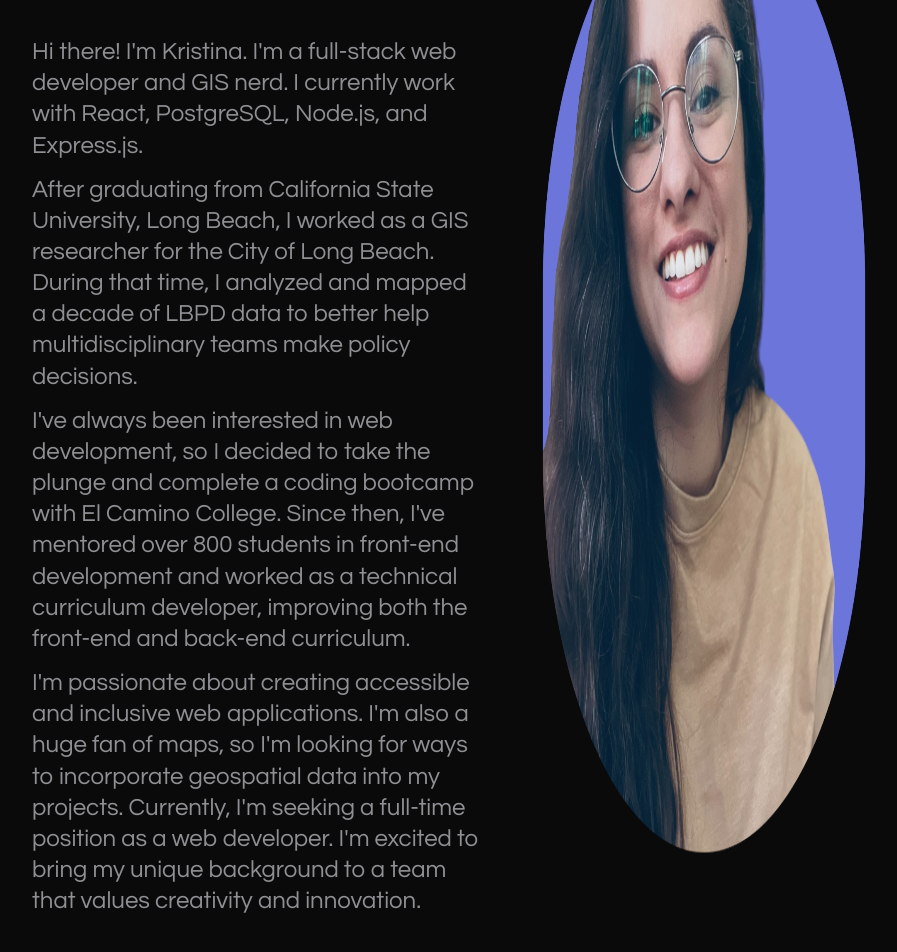
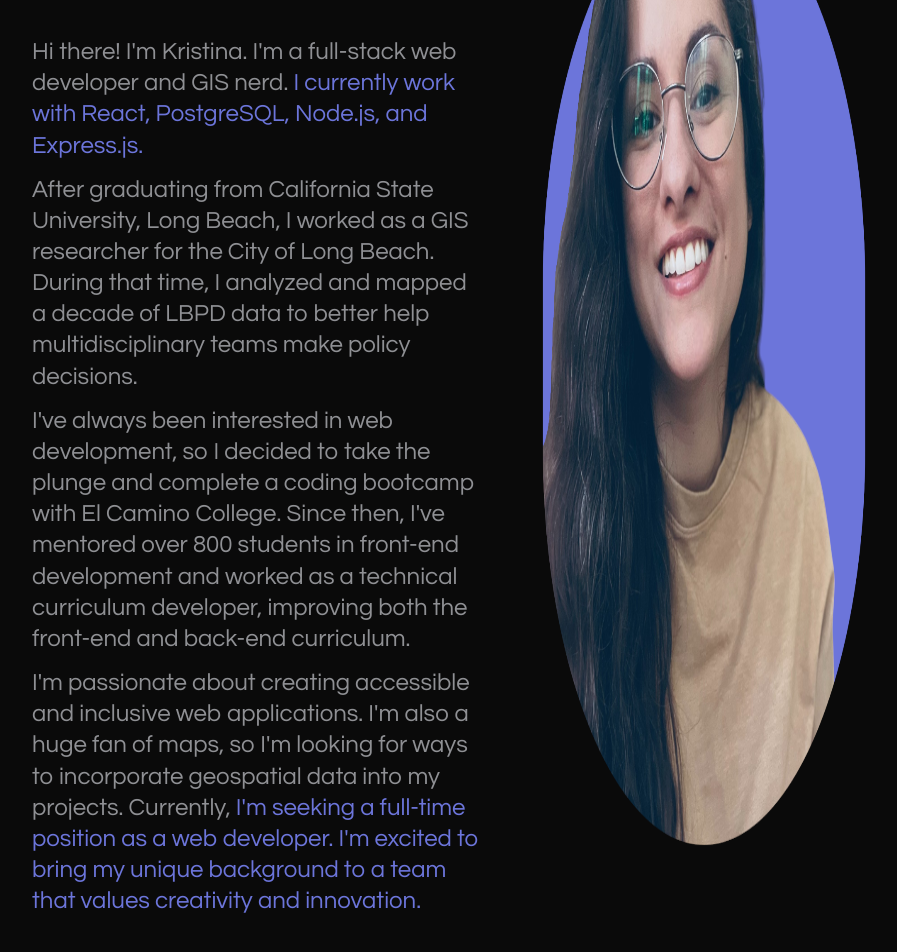
Before and after one commit to KristinaMacias/2024_Portfolio_Updated, a React (Vite) app: page / in a window 1280 px wide. Shown: the part 1516-2468 px from the top of the page, without its empty margins (160-1057 px from the left). Built offline with nearby package versions, Linux system fonts and the light colour scheme; a web font is replaced by a local one.

Commit message:
minor modifications

```diff
--- a/src/App.css
+++ b/src/App.css
@@ -113,8 +113,10 @@
 
 /* Icons and images */
 #portrait {
-  width: 100%;
+  max-width: 100%;
+  height: auto;
   border-radius: 0.4rem;
+  margin-bottom: 0.5rem;
 }
 
 .svg-background {
@@ -201,10 +203,11 @@
 }
 
 /* Media query - Desktop */
-@media (min-width: 1024px) {
+@media (min-width: 1200px) {
   .web-section {
     padding: 9rem;
   }
+
   .about-container {
     flex-direction: row;
   }
--- a/src/components/About.jsx
+++ b/src/components/About.jsx
@@ -19,8 +19,11 @@
           <div className="paragraph-container">
             <p>
               Hi there! I'm Kristina. I'm a full-stack web developer and GIS
-              nerd. I currently work with React, PostgreSQL, Node.js, and
-              Express.js.
+              nerd.{" "}
+              <span className="color-primary">
+                I currently work with React, PostgreSQL, Node.js, and
+                Express.js.
+              </span>
             </p>
             <p>
               After graduating from California State University, Long Beach, I
@@ -38,10 +41,12 @@
             <p>
               I'm passionate about creating accessible and inclusive web
               applications. I'm also a huge fan of maps, so I'm looking for ways
-              to incorporate geospatial data into my projects. Currently, I'm
-              seeking a full-time position as a web developer. I'm excited to
-              bring my unique background to a team that values creativity and
-              innovation.
+              to incorporate geospatial data into my projects. Currently,{" "}
+              <span className="color-primary">
+                I'm seeking a full-time position as a web developer. I'm excited
+                to bring my unique background to a team that values creativity
+                and innovation.
+              </span>
             </p>
           </div>
         </div>
```
